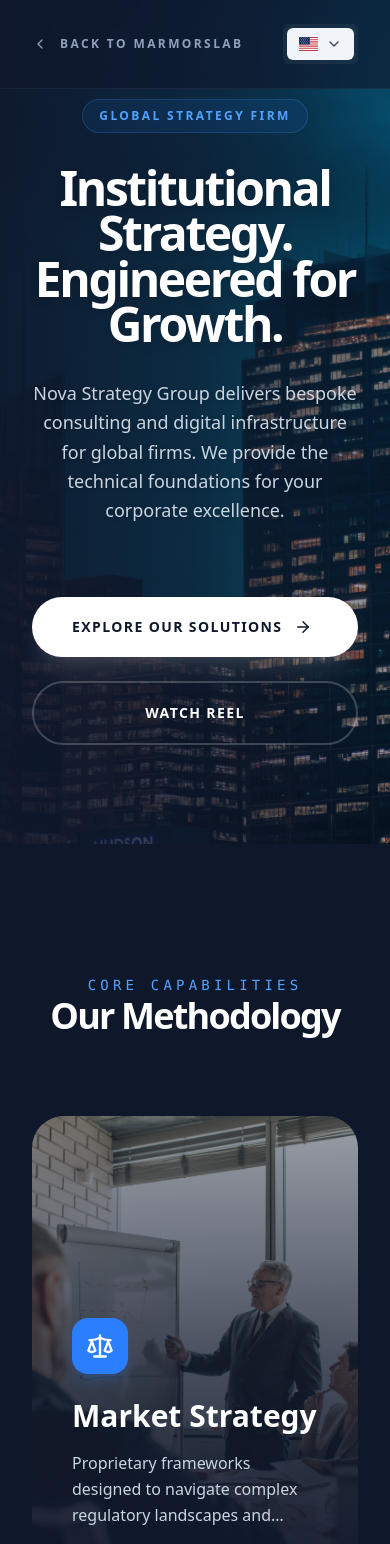
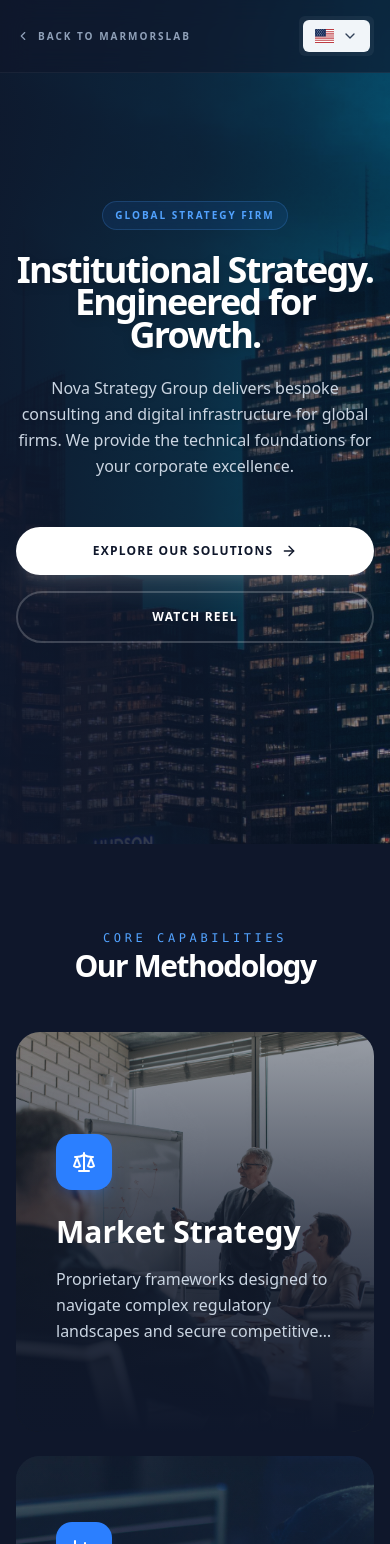
Before and after one commit to MarmorSlab/PortfolioWebsite, a Next.js app: page /en/projects/business in a window 390 px wide. Shown: the top 1544 px of the page. Built offline with nearby package versions, Linux system fonts and the light colour scheme.

Commit message:
Made the projects more mobile friendly

```diff
--- a/app/[locale]/projects/business/page.tsx
+++ b/app/[locale]/projects/business/page.tsx
@@ -23,15 +23,15 @@ export default async function BusinessDemo({
         // Use slate-900 for a richer, professional dark tone
         <div className="min-h-screen bg-slate-900 text-slate-200 selection:bg-blue-500/30 font-sans antialiased">
             {/* 1. PORTFOLIO ESCAPE HATCH */}
-            <nav className="fixed top-0 w-full z-50 flex items-center justify-between px-8 py-6 bg-slate-900/60 backdrop-blur-md border-b border-white/5">
+            <nav className="fixed top-0 w-full z-50 flex items-center justify-between px-4 md:px-8 py-4 md:py-6 bg-slate-900/60 backdrop-blur-md border-b border-white/5">
                 <a
                     href={`/${locale}#projects`}
-                    className="flex items-center gap-3 text-xs font-bold uppercase tracking-[0.2em] text-slate-400 hover:text-white transition-all group cursor-pointer"
+                    className="flex items-center gap-2 md:gap-3 text-[10px] md:text-xs font-bold uppercase tracking-[0.2em] text-slate-400 hover:text-white transition-all group cursor-pointer"
                 >
-                    <ChevronLeft size={16} className="group-hover:-translate-x-1 transition-transform" /> {common('back')}
+                    <ChevronLeft size={14} className="md:w-4 md:h-4 group-hover:-translate-x-1 transition-transform" /> {common('back')}
                 </a>
-                <div className="flex items-center gap-8">
-                    <div className="hidden md:flex gap-8 text-[11px] font-bold uppercase tracking-[0.2em] text-slate-400">
+                <div className="flex items-center gap-4 md:gap-8">
+                    <div className="hidden md:flex gap-6 lg:gap-8 text-[10px] lg:text-[11px] font-bold uppercase tracking-[0.2em] text-slate-400">
                         <span className="hover:text-white cursor-pointer transition-colors">{t('nav.solutions')}</span>
                         <span className="hover:text-white cursor-pointer transition-colors">{t('nav.global')}</span>
                         <span className="hover:text-white cursor-pointer transition-colors">{t('nav.firm')}</span>
@@ -43,7 +43,7 @@ export default async function BusinessDemo({
             </nav>
 
             {/* 2. REALISTIC HERO SECTION WITH IMAGE */}
-            <header className="relative h-screen flex flex-col items-center justify-center px-8 overflow-hidden">
+            <header className="relative h-screen flex flex-col items-center justify-center px-4 md:px-8 overflow-hidden">
                 {/* High-Quality Corporate Image Background */}
                 <div className="absolute inset-0">
                     <Image
@@ -57,21 +57,21 @@ export default async function BusinessDemo({
                     <div className="absolute inset-0 bg-gradient-to-r from-slate-900/95 via-slate-900/80 to-slate-900/40" />
                 </div>
 
-                <div className="relative z-10 max-w-4xl text-center space-y-8">
-                    <div className="inline-flex items-center gap-2 px-4 py-2 bg-blue-500/10 backdrop-blur-md border border-blue-400/20 rounded-full text-blue-400 text-xs font-bold uppercase tracking-[0.2em]">
+                <div className="relative z-10 max-w-4xl text-center space-y-6 md:space-y-8">
+                    <div className="inline-flex items-center gap-2 px-3 md:px-4 py-1.5 md:py-2 bg-blue-500/10 backdrop-blur-md border border-blue-400/20 rounded-full text-blue-400 text-[10px] md:text-xs font-bold uppercase tracking-[0.2em]">
                         {t('hero.badge')}
                     </div>
-                    <h1 className="text-5xl md:text-8xl font-black tracking-tighter leading-[0.95] text-white drop-shadow-lg">
+                    <h1 className="text-4xl sm:text-5xl md:text-6xl lg:text-8xl font-black tracking-tighter leading-[0.9] md:leading-[0.95] text-white drop-shadow-lg">
                         {t('hero.title')}
                     </h1>
-                    <p className="text-slate-300 text-lg md:text-2xl max-w-2xl mx-auto font-light leading-relaxed drop-shadow">
+                    <p className="text-base md:text-lg lg:text-2xl max-w-2xl mx-auto font-light leading-relaxed drop-shadow text-slate-300">
                         {t('hero.description')}
                     </p>
-                    <div className="pt-10 flex flex-col md:flex-row gap-6 justify-center">
-                        <button className="px-10 py-5 bg-white text-slate-900 font-black uppercase tracking-widest text-sm rounded-full hover:bg-blue-500 hover:text-white transition-all shadow-xl shadow-white/10 flex items-center gap-3">
-                            {t('hero.cta')} <ArrowRight size={18} />
+                    <div className="pt-6 md:pt-10 flex flex-col md:flex-row gap-4 md:gap-6 justify-center">
+                        <button className="px-8 md:px-10 py-4 md:py-5 bg-white text-slate-900 font-black uppercase tracking-widest text-xs md:text-sm rounded-full hover:bg-blue-500 hover:text-white transition-all shadow-xl shadow-white/10 flex items-center justify-center gap-2 md:gap-3">
+                            {t('hero.cta')} <ArrowRight size={16} className="md:w-4.5 md:h-4.5" />
                         </button>
-                        <button className="px-10 py-5 bg-transparent border-2 border-white/20 text-white font-black uppercase tracking-widest text-sm rounded-full hover:bg-white/10 transition-all">
+                        <button className="px-8 md:px-10 py-4 md:py-5 bg-transparent border-2 border-white/20 text-white font-black uppercase tracking-widest text-xs md:text-sm rounded-full hover:bg-white/10 transition-all">
                             {t('hero.ctaSecondary')}
                         </button>
                     </div>
@@ -79,19 +79,19 @@ export default async function BusinessDemo({
             </header>
 
             {/* 3. VISUAL SERVICES GRID (With Real Images) */}
-            <section className="py-32 px-8 max-w-7xl mx-auto">
-                <div className="mb-20 space-y-4 text-center">
-                    <span className="text-blue-400 font-mono text-sm tracking-[0.3em] uppercase">{t('services.label')}</span>
-                    <h2 className="text-4xl md:text-5xl font-black text-white tracking-tighter">{t('services.title')}</h2>
+            <section className="py-20 md:py-32 px-4 md:px-8 max-w-7xl mx-auto">
+                <div className="mb-12 md:mb-20 space-y-3 md:space-y-4 text-center">
+                    <span className="text-blue-400 font-mono text-xs md:text-sm tracking-[0.3em] uppercase">{t('services.label')}</span>
+                    <h2 className="text-3xl md:text-4xl lg:text-5xl font-black text-white tracking-tighter">{t('services.title')}</h2>
                 </div>
 
-                <div className="grid md:grid-cols-3 gap-8">
+                <div className="grid md:grid-cols-3 gap-6 md:gap-8">
                     {[
-                        { id: 'strategy', icon: <Scale size={28} />, img: '/images/service-strategy.jpg' },
-                        { id: 'analytics', icon: <BarChart3 size={28} />, img: '/images/service-analytics.jpg' },
-                        { id: 'security', icon: <Shield size={28} />, img: '/images/service-security.jpg' }
+                        { id: 'strategy', icon: <Scale size={24} className="md:w-7 md:h-7" />, img: '/images/service-strategy.jpg' },
+                        { id: 'analytics', icon: <BarChart3 size={24} className="md:w-7 md:h-7" />, img: '/images/service-analytics.jpg' },
+                        { id: 'security', icon: <Shield size={24} className="md:w-7 md:h-7" />, img: '/images/service-security.jpg' }
                     ].map((service) => (
-                        <div key={service.id} className="group relative h-[500px] rounded-[2rem] overflow-hidden bg-slate-800">
+                        <div key={service.id} className="group relative h-[400px] md:h-[500px] rounded-[1.5rem] md:rounded-[2rem] overflow-hidden bg-slate-800">
                             {/* Service Background Image */}
                             <Image
                                 src={service.img}
```
Also changed, not shown: app/[locale]/projects/restaurant/page.tsx (+20 -21 lines), app/[locale]/projects/small-business/page.tsx (+18 -18 lines).
